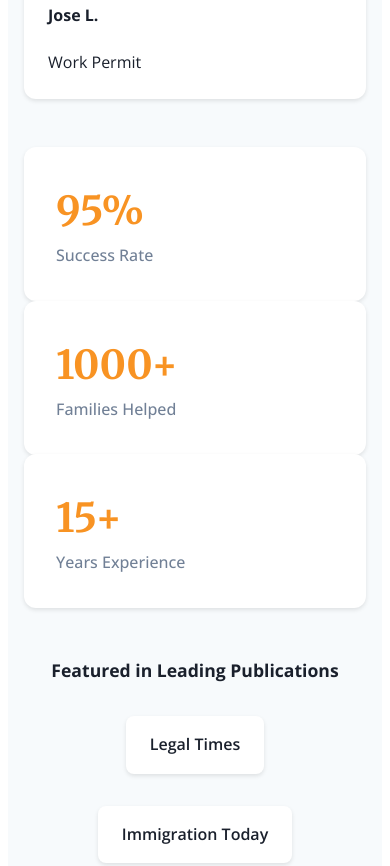
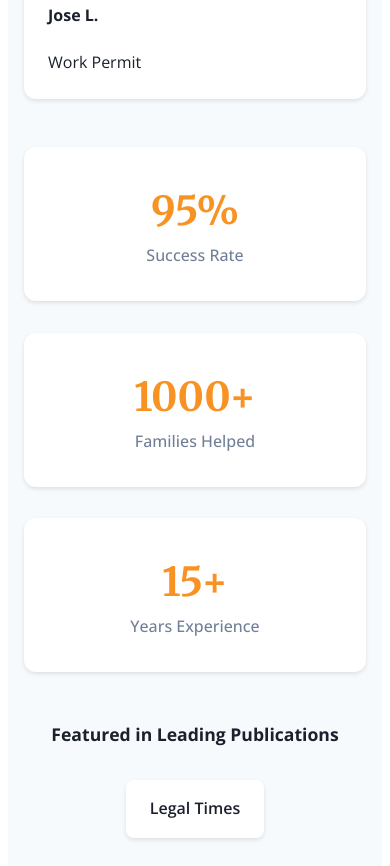
Before and after one commit to GiovanniNoRocket/qlo-webmaster-test-landingpage, a plain HTML site: page index.html in a window 390 px wide. Shown: the part 5952-6818 px from the top of the page. Drawn offline with nearby package versions, Linux system fonts and the light colour scheme.

Commit message:
fix(style): solver minor issues in the style definition.

```diff
--- a/css/components/contact.css
+++ b/css/components/contact.css
@@ -99,7 +99,6 @@
   font-weight: 600;
   color: var(--dark);
   font-size: 0.95rem;
-}
 }
 
 .form-group input,
--- a/css/components/testimonials.css
+++ b/css/components/testimonials.css
@@ -84,6 +84,20 @@
   font-weight: 500;
 }
 
+.testimonials-stats {
+  display: grid;
+  grid-template-columns: repeat(3, 1fr);
+  gap: var(--space-lg);
+  margin: var(--space-xl) 0;
+  text-align: center;
+}
+
+@media screen and (max-width: 768px) {
+  .testimonials-stats {
+    grid-template-columns: 1fr;
+  }
+}
+
 .testimonials-media {
   text-align: center;
   margin-top: var(--space-xl);
```
